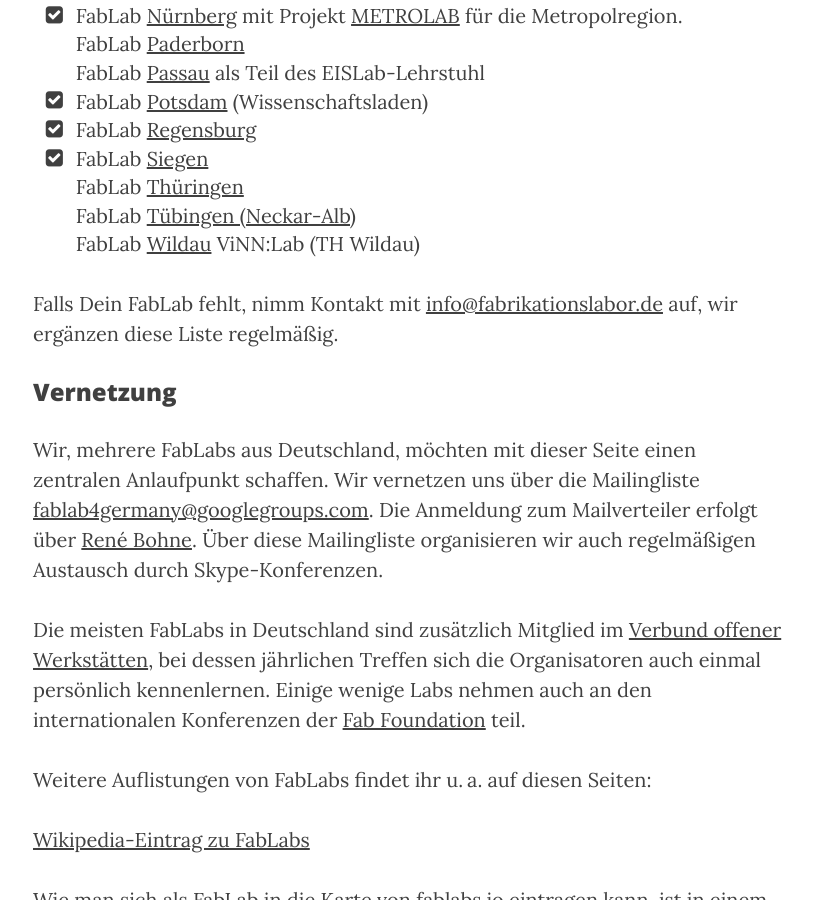
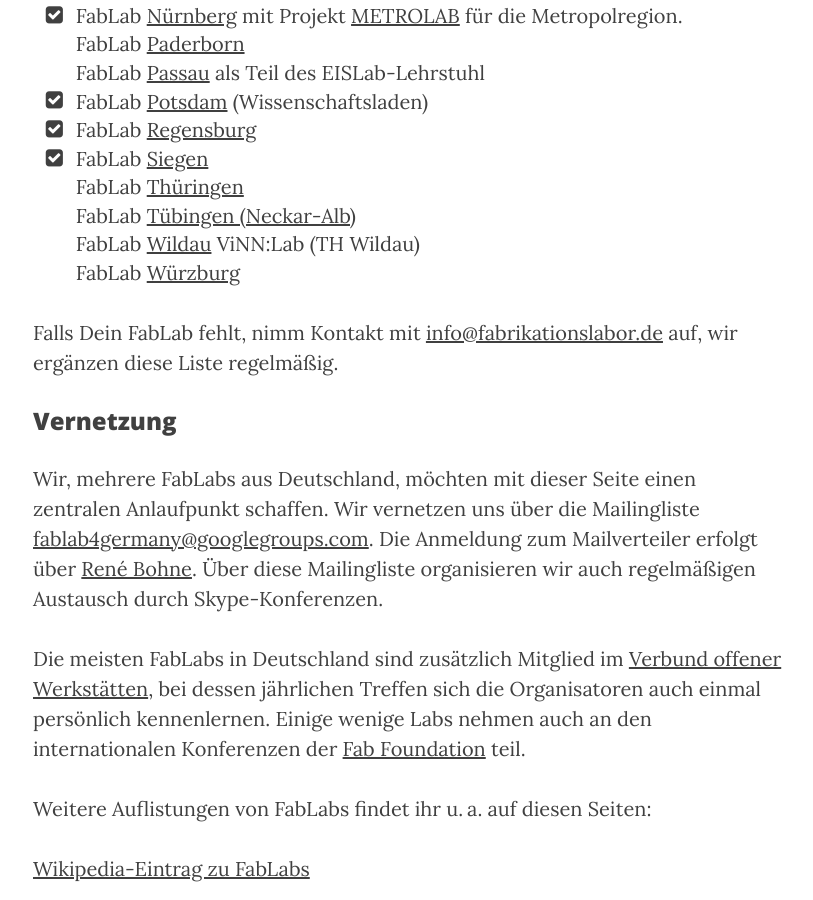
Before and after one commit to fabrikationslabor/fabrikationslabor.github.io, a Jekyll site: the page built from fablabs-in-deutschland.html, in a window 1280 px wide and 900 px high, scrolled down 1408 px. Shown: the whole window, without its empty margins (232-1045 px from the left). Built offline with Jekyll 4.4.1, drawn with Linux system fonts in a browser that asks for light colours; nearby versions of some CDN libraries.

Commit message:
Update fablabs-in-deutschland.html
fablab-wuerzburg hinzugefügt

```diff
--- a/fablabs-in-deutschland.html
+++ b/fablabs-in-deutschland.html
@@ -44,6 +44,7 @@
   <li>FabLab <a href="http://www.fablab-thueringen.de/" target="_blank">Thüringen</a></li>
   <li>FabLab <a href="http://www.fablab-neckar-alb.org " target="_blank">Tübingen (Neckar-Alb)</a></li>
   <li>FabLab <a href="  http://www.th-wildau.de/forschungsgruppen/fg-innovation/creativelab/fab-lab.html" target="_blank">Wildau</a> ViNN:Lab (TH Wildau)</li>
+  <li>FabLab <a href="http://fablab-wuerzburg.de/">Würzburg</a></li>
   <!-- Wuppertal devtal.de -->
 </ul>
 <p>Falls Dein FabLab fehlt, nimm Kontakt mit <a href="mailto:info@fabrikationslabor.de">info@fabrikationslabor.de</a> auf, wir ergänzen diese Liste regelmäßig.</p>
```
